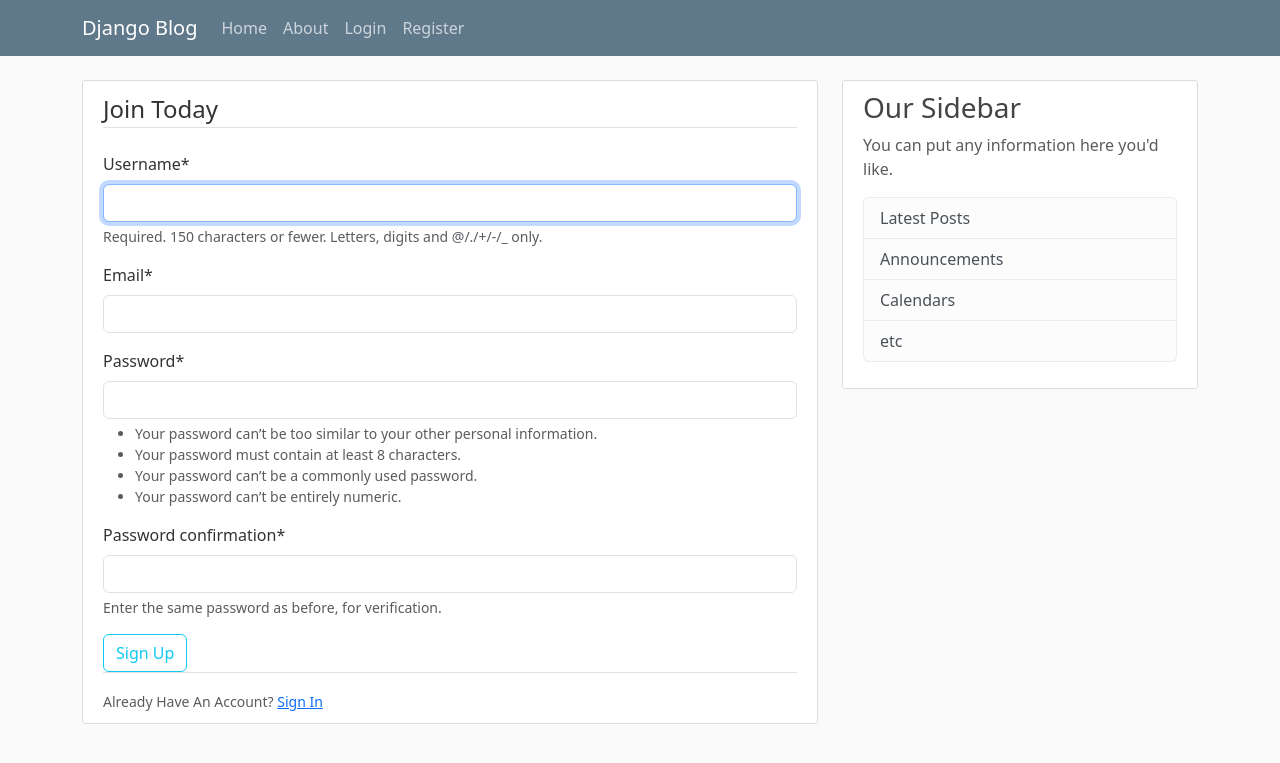
After one commit to itsvineet99/Blog_Site, a Django app: page /register/ in a window 1280 px wide. The commit adds this page. Shown: the top 763 px of the page. Run offline with Django 5.2, Linux system fonts and the light colour scheme; some libraries are stand-ins or nearby versions.

Commit message:
created register page and some modeling and routing

```diff
--- a/blog/templates/blog/base.html
+++ b/blog/templates/blog/base.html
@@ -39,6 +39,13 @@
     <main role="main" class="container">
         <div class="row">
         <div class="col-md-8">
+            {% if messages %}
+              {% for message in messages %}
+                <div class="alert alert-{{ message.tags }}">
+                  {{ message }}
+                </div>
+              {% endfor %}
+            {% endif %}
             {% block content %}{% endblock %}
         </div>
         <div class="col-md-4">
--- a/blog_site/settings.py
+++ b/blog_site/settings.py
@@ -31,7 +31,10 @@ ALLOWED_HOSTS = []
 # Application definition
 
 INSTALLED_APPS = [
+    "users.apps.UsersConfig",
     "blog.apps.BlogConfig",
+    "crispy_forms",
+    "crispy_bootstrap5",
     "django.contrib.admin",
     "django.contrib.auth",
     "django.contrib.contenttypes",
@@ -122,3 +125,5 @@ STATIC_URL = "static/"
 # https://docs.djangoproject.com/en/5.1/ref/settings/#default-auto-field
 
 DEFAULT_AUTO_FIELD = "django.db.models.BigAutoField"
+
+CRISPY_TEMPLATE_PACK = "bootstrap5"
--- a/blog_site/urls.py
+++ b/blog_site/urls.py
@@ -17,8 +17,10 @@ Including another URLconf
 
 from django.contrib import admin
 from django.urls import path, include
+from users import views as user_views
 
 urlpatterns = [
     path("admin/", admin.site.urls),
-    path("", include("blog.urls"))
+    path("", include("blog.urls")),
+    path("register/", user_views.register, name="register")
    ]
--- /dev/null
+++ b/users/forms.py
@@ -0,0 +1,10 @@
+from django import forms
+from django.contrib.auth.models import User
+from django.contrib.auth.forms import UserCreationForm
+
+class UserRegisterForm(UserCreationForm):
+    email = forms.EmailField()
+
+    class Meta():
+        model = User
+        fields = ["username", "email", "password1", "password2"]
--- /dev/null
+++ b/users/templates/users/register.html
@@ -0,0 +1,21 @@
+{% extends "blog/base.html" %}
+{% load crispy_forms_tags %}
+{% block content %}
+    <div class="content-section">
+        <form method="POST">
+            {% csrf_token %}
+        <fieldset class="form-group">
+            <legend class="border-bottom mb-4">Join Today</legend>
+            {{ form|crispy }}
+        </fieldset>
+        <div class="form-group">
+            <button class="btn btn-outline-info" type="submit">Sign Up</button>
+        </div>
+        </form>
+        <div class="border-top pt-3">
+            <small class="text-muted">
+            Already Have An Account? <a class="ml-2" href="#">Sign In</a>
+            </small>
+        </div>
+    </div>
+{% endblock content %}
--- a/users/views.py
+++ b/users/views.py
@@ -1,3 +1,15 @@
-from django.shortcuts import render
+from django.shortcuts import render, redirect
+from django.contrib import messages
+from .forms import UserRegisterForm
 
-# Create your views here.
+def register(request):
+    if request.method == "POST":
+        form = UserRegisterForm(request.POST)
+        if form.is_valid():
+            form.save()
+            username = form.cleaned_data.get("username")
+            messages.success(request, f"Account created for {username}")
+            return redirect("blog-home")
+    else:
+        form =  UserRegisterForm()
+    return render(request, "users/register.html", {"form": form})
```
Also changed, not shown: db.sqlite3, 1 other file.
